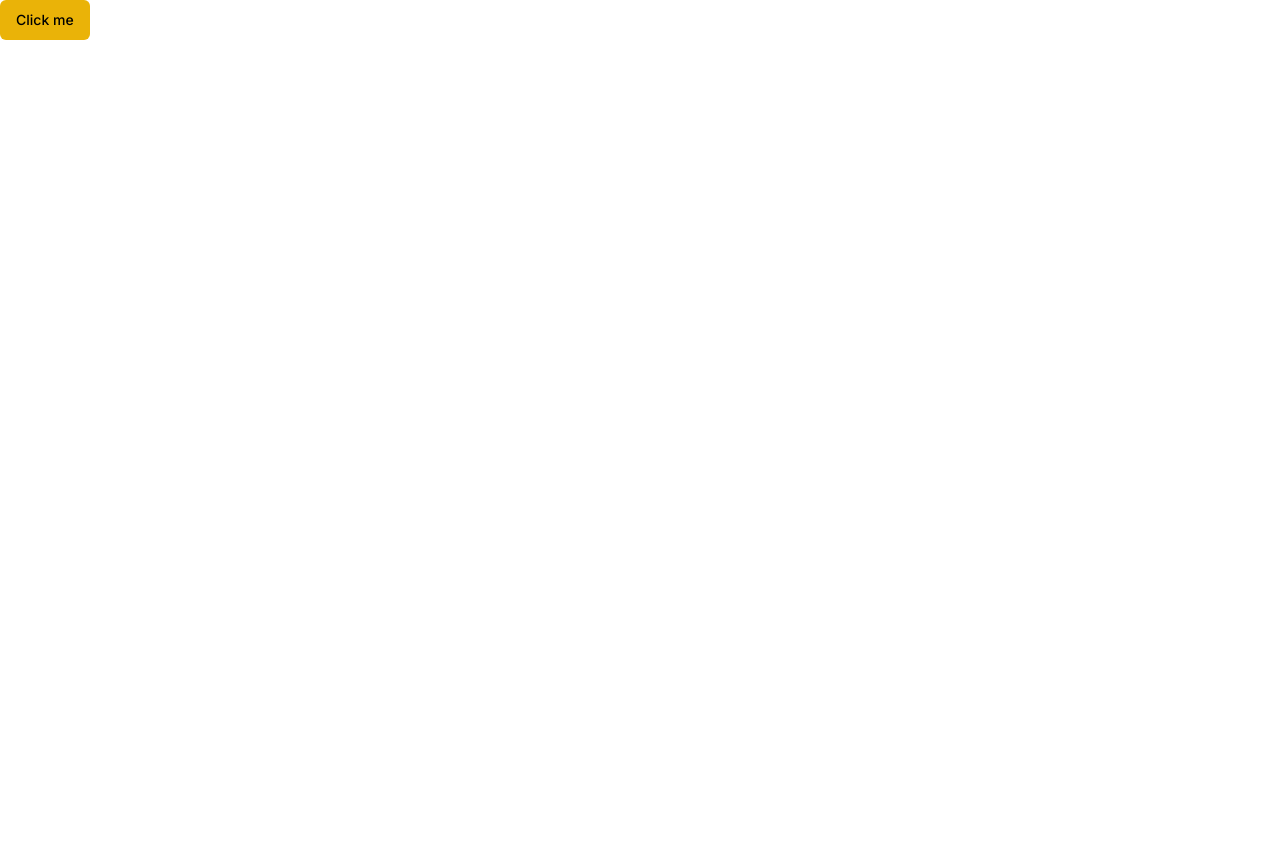
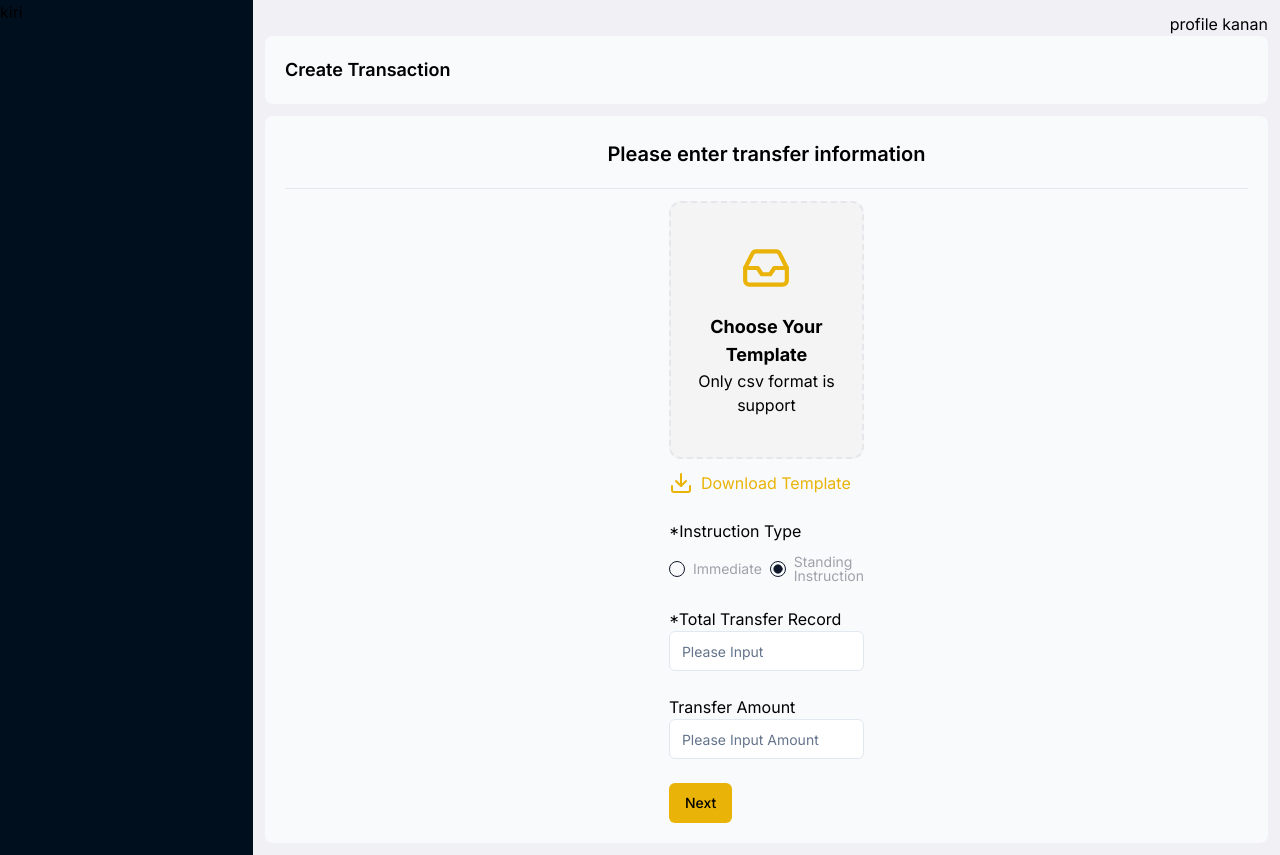
Before and after one commit to naufaldymahas/bnc, a Next.js app in the folder web/: page / in a window 1280 px wide. Before the commit the page ends 800 px from the top, so only its background shows below. Built offline with nearby package versions, Linux system fonts and the light colour scheme.

Commit message:
wip(web): slicing ui design  create transaction

```diff
--- a/web/package.json
+++ b/web/package.json
@@ -11,6 +11,7 @@
   "dependencies": {
     "@hookform/resolvers": "^3.4.2",
     "@radix-ui/react-label": "^2.0.2",
+    "@radix-ui/react-radio-group": "^1.1.3",
     "@radix-ui/react-select": "^2.0.0",
     "@radix-ui/react-slot": "^1.0.2",
     "class-variance-authority": "^0.7.0",
--- a/web/src/app/page.tsx
+++ b/web/src/app/page.tsx
@@ -1,5 +1,76 @@
+"use client";
+
+import { DashboardCard } from "@/components/dashboard/card";
+import { InputFile } from "@/components/dashboard/input-file";
 import { Button } from "@/components/ui/button";
+import { Input } from "@/components/ui/input";
+import { Label } from "@/components/ui/label";
+import { RadioGroup, RadioGroupItem } from "@/components/ui/radio-group";
+import { Download } from "lucide-react";
 
 export default function Home() {
-  return <Button variant={"yellow"}>Click me</Button>;
+  const asdsd = (event: any) => {
+    if (event.target.files && event.target.files.length > 0) {
+      console.log(event.target.files[0]);
+    }
+  };
+
+  return (
+    <div className="flex">
+      <div className="w-1/4 bg-bncblue min-h-screen">kiri</div>
+      <div className="w-full bg-bncgray">
+        <div className="p-3">
+          <div className="flex justify-end">
+            <div>profile kanan</div>
+          </div>
+          <DashboardCard className="mb-3">
+            <h3 className="text-lg font-semibold">Create Transaction</h3>
+          </DashboardCard>
+          <DashboardCard>
+            <div className="mt-1 mb-5">
+              <h2 className="text-center text-xl font-semibold">
+                Please enter transfer information
+              </h2>
+            </div>
+            <hr className="mb-3" />
+            <div className="px-96">
+              <div>
+                <InputFile className="w-full py-10" onChange={asdsd} />
+              </div>
+              <button className="my-3 flex">
+                <Download className="mr-2 text-yellow-500" />
+                <span className="text-yellow-500">Download Template</span>
+              </button>
+              <div className="mt-6">
+                <p className="mb-3">*Instruction Type</p>
+                <RadioGroup defaultValue="comfortable" className="flex">
+                  <div className="flex items-center space-x-2">
+                    <RadioGroupItem value="default" id="r1" />
+                    <Label className="text-zinc-400 font-normal" htmlFor="r1">
+                      Immediate
+                    </Label>
+                  </div>
+                  <div className="flex items-center space-x-2">
+                    <RadioGroupItem value="comfortable" id="r2" />
+                    <Label className="text-zinc-400 font-normal" htmlFor="r2">
+                      Standing Instruction
+                    </Label>
+                  </div>
+                </RadioGroup>
+              </div>
+              <div className="mt-6">
+                <p>*Total Transfer Record</p>
+                <Input placeholder="Please Input" />
+              </div>
+              <div className="my-6">
+                <p>Transfer Amount</p>
+                <Input placeholder="Please Input Amount" />
+              </div>
+              <Button variant="yellow">Next</Button>
+            </div>
+          </DashboardCard>
+        </div>
+      </div>
+    </div>
+  );
 }
--- /dev/null
+++ b/web/src/components/dashboard/card.tsx
@@ -0,0 +1,14 @@
+import { cn } from "@/lib/utils";
+
+interface DashboardCardProps {
+  children: React.ReactNode;
+  className?: string;
+}
+
+export const DashboardCard = ({ children, className }: DashboardCardProps) => {
+  return (
+    <div className={cn("bg-slate-50 p-5 rounded-lg", className)}>
+      {children}
+    </div>
+  );
+};
--- /dev/null
+++ b/web/src/components/dashboard/input-file.tsx
@@ -0,0 +1,41 @@
+import { cn } from "@/lib/utils";
+import { Inbox } from "lucide-react";
+import { ChangeEventHandler, useRef } from "react";
+
+interface InputFileProps {
+  className?: string;
+  onChange?: ChangeEventHandler<HTMLInputElement>;
+}
+
+export const InputFile = ({ className, onChange }: InputFileProps) => {
+  const inputRef = useRef<HTMLInputElement>(null);
+
+  const onChooseFile = () => {
+    if (inputRef.current) {
+      inputRef.current.click();
+    }
+  };
+
+  return (
+    <>
+      <input
+        type="file"
+        ref={inputRef}
+        style={{ display: "none" }}
+        accept=".csv"
+        onChange={onChange}
+      />
+      <button
+        onClick={onChooseFile}
+        className={cn(
+          "bg-zinc-100 border-dashed border-2 rounded-xl p-6 text-center",
+          className
+        )}
+      >
+        <Inbox size={50} className="mx-auto mb-5 text-yellow-500" />
+        <h3 className="text-lg font-bold">Choose Your Template</h3>
+        <p>Only csv format is support</p>
+      </button>
+    </>
+  );
+};
--- a/web/src/components/ui/input.tsx
+++ b/web/src/components/ui/input.tsx
@@ -1,12 +1,44 @@
-import * as React from "react"
+import * as React from "react";
 
-import { cn } from "@/lib/utils"
+import { cn } from "@/lib/utils";
+import { Eye, EyeOff } from "lucide-react";
 
 export interface InputProps
   extends React.InputHTMLAttributes<HTMLInputElement> {}
 
 const Input = React.forwardRef<HTMLInputElement, InputProps>(
   ({ className, type, ...props }, ref) => {
+    const [show, setShow] = React.useState(false);
+
+    if (type === "password") {
+      return (
+        <div className="w-full relative">
+          <input
+            autoComplete="off"
+            type={!show ? type : "text"}
+            className={cn(
+              "flex h-10 w-full rounded-md border border-input bg-background py-2 px-4 text-sm ring-offset-background file:border-0 file:bg-transparent file:text-sm file:font-medium placeholder:text-muted-foreground focus-visible:outline-none focus-visible:ring-1 focus-visible:ring-ring focus-visible:ring-offset-0 disabled:cursor-not-allowed disabled:opacity-50",
+              "pr-8",
+              className
+            )}
+            ref={ref}
+            {...props}
+          />
+          <button
+            onClick={() => setShow((prev) => !prev)}
+            className="absolute right-3 top-1/2 transform -translate-y-1/2"
+            type="button"
+          >
+            {show ? (
+              <Eye className="stroke-slate-700/70" size={18} />
+            ) : (
+              <EyeOff className="stroke-slate-700/70" size={18} />
+            )}
+          </button>
+        </div>
+      );
+    }
+
     return (
       <input
         type={type}
@@ -17,9 +49,9 @@ const Input = React.forwardRef<HTMLInputElement, InputProps>(
         ref={ref}
         {...props}
       />
-    )
+    );
   }
-)
-Input.displayName = "Input"
+);
+Input.displayName = "Input";
 
-export { Input }
+export { Input };
--- /dev/null
+++ b/web/src/components/ui/radio-group.tsx
@@ -0,0 +1,44 @@
+"use client";
+
+import * as React from "react";
+import * as RadioGroupPrimitive from "@radix-ui/react-radio-group";
+import { Circle } from "lucide-react";
+
+import { cn } from "@/lib/utils";
+
+const RadioGroup = React.forwardRef<
+  React.ElementRef<typeof RadioGroupPrimitive.Root>,
+  React.ComponentPropsWithoutRef<typeof RadioGroupPrimitive.Root>
+>(({ className, ...props }, ref) => {
+  return (
+    <RadioGroupPrimitive.Root
+      className={cn("grid gap-2", className)}
+      {...props}
+      ref={ref}
+    />
+  );
+});
+RadioGroup.displayName = RadioGroupPrimitive.Root.displayName;
+
+const RadioGroupItem = React.forwardRef<
+  React.ElementRef<typeof RadioGroupPrimitive.Item>,
+  React.ComponentPropsWithoutRef<typeof RadioGroupPrimitive.Item>
+>(({ className, ...props }, ref) => {
+  return (
+    <RadioGroupPrimitive.Item
+      ref={ref}
+      className={cn(
+        "aspect-square h-4 w-4 rounded-full border border-slate-200 border-slate-900 text-slate-900 ring-offset-white focus:outline-none focus-visible:ring-2 focus-visible:ring-slate-950 focus-visible:ring-offset-2 disabled:cursor-not-allowed disabled:opacity-50 dark:border-slate-800 dark:border-slate-50 dark:text-slate-50 dark:ring-offset-slate-950 dark:focus-visible:ring-slate-300",
+        className
+      )}
+      {...props}
+    >
+      <RadioGroupPrimitive.Indicator className="flex items-center justify-center">
+        <Circle className="h-2.5 w-2.5 fill-current text-current" />
+      </RadioGroupPrimitive.Indicator>
+    </RadioGroupPrimitive.Item>
+  );
+});
+RadioGroupItem.displayName = RadioGroupPrimitive.Item.displayName;
+
+export { RadioGroup, RadioGroupItem };
--- a/web/tailwind.config.ts
+++ b/web/tailwind.config.ts
@@ -1,4 +1,5 @@
 import type { Config } from "tailwindcss";
+import colors from "tailwindcss/colors";
 
 const config = {
   darkMode: ["class"],
@@ -18,6 +19,11 @@ const config = {
       },
     },
     extend: {
+      colors: {
+        ...colors,
+        bncblue: "#000F1E",
+        bncgray: "#F0F0F5",
+      },
       keyframes: {
         "accordion-down": {
           from: { height: "0" },
```
Also changed, not shown: 1 other file (tests, documents, lock files or other folders).
